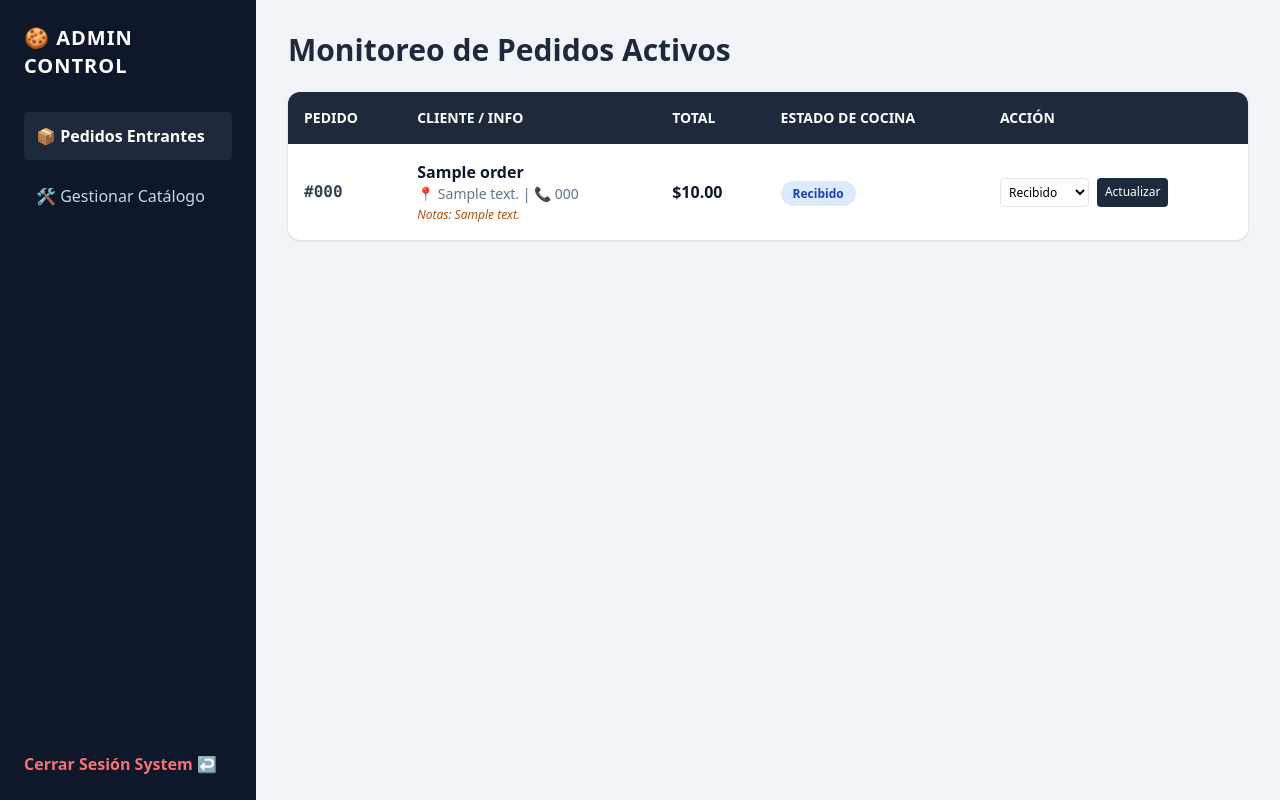
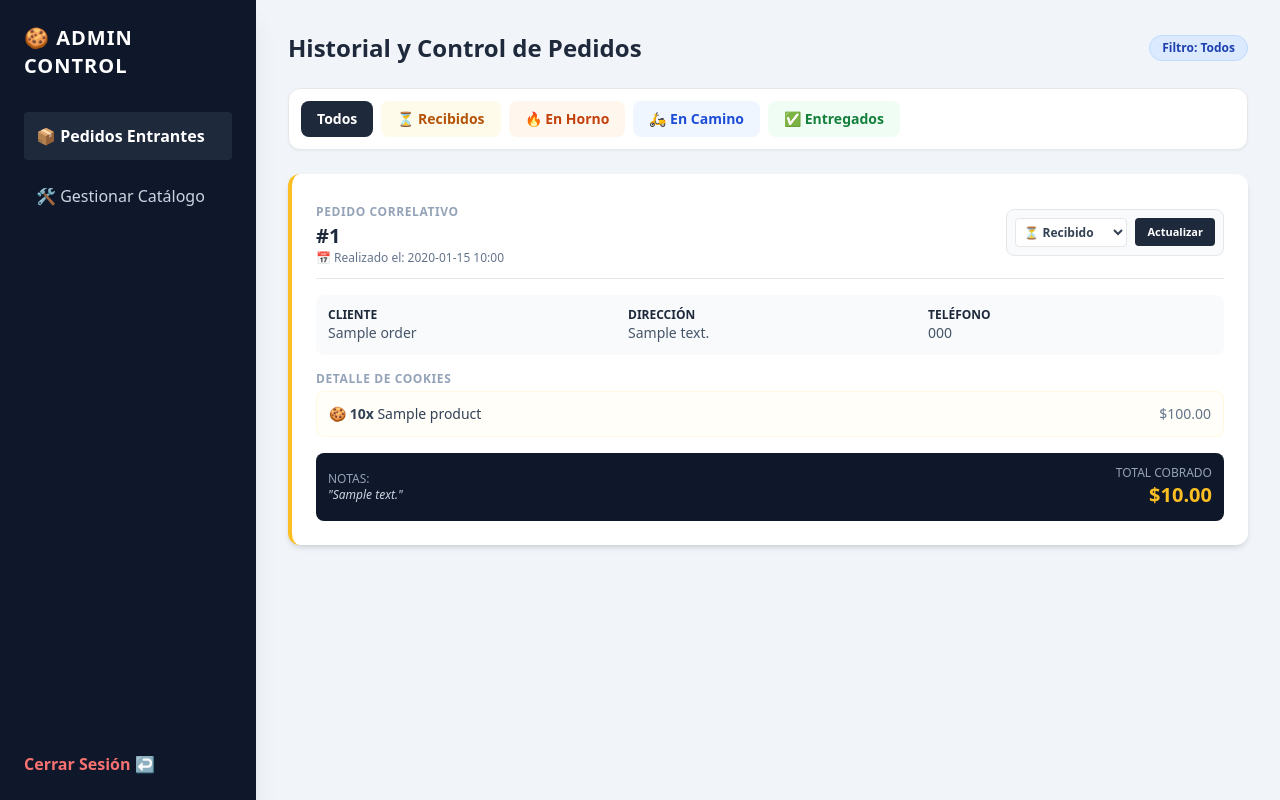
Before and after one commit to vicioold2-debug/Tienda_Cookies, a Flask app: page /admin in a window 1280 px wide. Run offline with Flask 3, Linux system fonts and the light colour scheme; a user stored in the database is signed in; tables that the repository leaves empty hold one stand-in row (values such as "Sample post"); some libraries are stand-ins or nearby versions.

Commit message:
Checkout Pro: Redireccion automatica directa a WhatsApp sin pasos intermedios

```diff
--- a/app.py
+++ b/app.py
@@ -1,6 +1,6 @@
 # app.py
 import os
-import uuid
+from datetime import datetime
 import urllib.parse
 from flask import Flask, render_template, request, redirect, url_for, session, flash
 from flask_sqlalchemy import SQLAlchemy
@@ -35,17 +35,17 @@ class Product(db.Model):
     price = db.Column(db.Float, nullable=False)
     image_url = db.Column(db.String(200), nullable=True)
     active = db.Column(db.Integer, default=1)
-    stock = db.Column(db.Integer, default=0) # NUEVO: Control de stock físico
+    stock = db.Column(db.Integer, default=0)
 
 class CookieOrder(db.Model):
-    id = db.Column(db.Integer, primary_key=True)
-    order_number = db.Column(db.String(50), unique=True, nullable=False)
+    id = db.Column(db.Integer, primary_key=True) # Este ID será nuestro número de pedido incremental
     customer_name = db.Column(db.String(100), nullable=False)
     address = db.Column(db.String(200), nullable=False)
     phone = db.Column(db.String(20), nullable=False)
     notes = db.Column(db.Text, nullable=True)
     total = db.Column(db.Float, nullable=False)
     status = db.Column(db.String(50), default='Recibido')
+    created_at = db.Column(db.DateTime, default=datetime.utcnow) # NUEVO: Registro de fecha y hora
     items = db.relationship('OrderItem', backref='order', lazy=True)
 
 class OrderItem(db.Model):
@@ -79,16 +79,15 @@ def add_to_cart(product_id):
     pid_str = str(product_id)
     qty_to_add = int(request.form.get('quantity', 1))
 
-    # Validar contra el stock total disponible
     current_in_cart = cart.get(pid_str, 0)
     if current_in_cart + qty_to_add > product.stock:
-        flash(f'No puedes agregar esa cantidad. Solo quedan {product.stock} unidades de {product.name}.', 'danger')
+        flash(f'No puedes agregar esa cantidad. Solo quedan {product.stock} unidades.', 'danger')
         return redirect(url_for('index'))
 
     cart[pid_str] = current_in_cart + qty_to_add
     session['cart'] = cart
     session.modified = True
-    flash('¡Cookies añadidas al carrito!', 'success')
+    flash('¡Cookies añadidas!', 'success')
     return redirect(url_for('index'))
 
 @app.route('/cart')
@@ -101,7 +100,6 @@ def cart():
     for pid_str, qty in list(session['cart'].items()):
         product = Product.query.get(int(pid_str))
         if product:
-            # Corrección por si el admin bajó el stock mientras el usuario navegaba
             if qty > product.stock:
                 qty = product.stock
                 session['cart'][pid_str] = qty
@@ -126,7 +124,7 @@ def cart_increase(product_id):
                 session['cart'][pid_str] += 1
                 session.modified = True
             else:
-                flash(f'Alcanzaste el límite de stock disponible para {product.name}.', 'warning')
+                flash(f'Límite de stock alcanzado.', 'warning')
     return redirect(url_for('cart'))
 
 @app.route('/cart/decrease/<int:product_id>')
@@ -147,7 +145,6 @@ def cart_delete_item(product_id):
         if pid_str in session['cart']:
             session['cart'].pop(pid_str)
             session.modified = True
-    flash('Producto removido del carrito', 'info')
     return redirect(url_for('cart'))
 
 @app.route('/clear_cart')
@@ -170,12 +167,11 @@ def checkout():
         items_to_save = []
         detalles_whatsapp = []
 
-        # Validar y restar stock al confirmar la orden
         for pid_str, qty in session['cart'].items():
             product = Product.query.get(int(pid_str))
             if product:
                 if qty > product.stock:
-                    flash(f'El stock de {product.name} cambió. Por favor revisa tu carrito.', 'danger')
+                    flash(f'El stock de {product.name} cambió. Revisa tu carrito.', 'danger')
                     return redirect(url_for('cart'))
 
                 subtotal = product.price * qty
@@ -183,28 +179,28 @@ def checkout():
                 items_to_save.append((product, qty, product.price))
                 detalles_whatsapp.append(f"- {qty}x {product.name} (${subtotal:.2f})")
 
-        order_number = str(uuid.uuid4()).split('-')[0].upper()
-
+        # Guardar primero para generar el ID incremental automático
         new_order = CookieOrder(
-            order_number=order_number, customer_name=customer_name,
-            address=address, phone=phone, notes=notes, total=total
+            customer_name=customer_name, address=address, phone=phone, notes=notes, total=total
         )
         db.session.add(new_order)
-        db.session.commit()
+        db.session.commit() # Aquí se crea el new_order.id (ej: 1, 2, 3...)
 
         for prod, qty, price in items_to_save:
             item = OrderItem(order_id=new_order.id, product_id=prod.id, quantity=qty, price=price)
             db.session.add(item)
-            prod.stock -= qty # DESCONTAR DEL STOCK REAL
+            prod.stock -= qty
 
         db.session.commit()
-        session.pop('cart', None)
+        session.pop('cart', None) # Limpiamos el carrito
 
+        # --- CONFIGURACIÓN DE TU WHATSAPP ---
         tu_telefono = "5491112345678"
+
         productos_texto = "\n".join(detalles_whatsapp)
         mensaje_bruto = (
             f"¡Hola! Vengo de la web y quiero confirmar mi pedido:\n\n"
-            f"*Pedido:* #{order_number}\n"
+            f"*Pedido:* #{new_order.id}\n"
             f"*Cliente:* {customer_name}\n"
             f"*Dirección:* {address}\n"
             f"*Teléfono:* {phone}\n"
@@ -216,7 +212,8 @@ def checkout():
         mensaje_encriptado = urllib.parse.quote(mensaje_bruto)
         whatsapp_url = f"https://wa.me/{tu_telefono}?text={mensaje_encriptado}"
 
-        return render_template('order_success.html', order_number=order_number, whatsapp_url=whatsapp_url)
+        # CAMBIO CLAVE: Redirección automática directa sin pantallas intermedias
+        return redirect(whatsapp_url)
 
     return render_template('checkout.html')
 
@@ -226,9 +223,7 @@ def checkout():
 # ==========================================
 
 def check_admin_auth():
-    if 'admin_logged_in' not in session:
-        return False
-    return True
+    return 'admin_logged_in' in session
 
 @app.route('/admin/login', methods=['GET', 'POST'])
 def admin_login():
@@ -265,10 +260,17 @@ def admin_dashboard():
         if order:
             order.status = new_status
             db.session.commit()
-            flash(f'Pedido #{order.order_number} actualizado a: {new_status}', 'success')
+            flash(f'Pedido #{order.id} actualizado a: {new_status}', 'success')
 
-    orders = CookieOrder.query.order_by(CookieOrder.id.desc()).all()
-    return render_template('admin/dashboard.html', orders=orders)
+    # Capturar filtro de estado opcional desde la URL (ej: /admin/dashboard?status=En horno)
+    status_filter = request.args.get('status', 'Todos')
+
+    if status_filter == 'Todos':
+        orders = CookieOrder.query.order_by(CookieOrder.id.desc()).all()
+    else:
+        orders = CookieOrder.query.filter_by(status=status_filter).order_by(CookieOrder.id.desc()).all()
+
+    return render_template('admin/dashboard.html', orders=orders, current_filter=status_filter)
 
 @app.route('/admin/products', methods=['GET', 'POST'])
 def admin_products():
@@ -279,7 +281,7 @@ def admin_products():
         name = request.form['name']
         description = request.form['description']
         price = float(request.form['price'])
-        stock = int(request.form.get('stock', 0)) # NUEVO: Capturar stock inicial
+        stock = int(request.form.get('stock', 0))
 
         file = request.files['image']
         filename = 'default_cookie.jpg'
@@ -290,7 +292,6 @@ def admin_products():
         new_product = Product(name=name, description=description, price=price, image_url=filename, stock=stock)
         db.session.add(new_product)
         db.session.commit()
-        flash('¡Nueva cookie agregada al catálogo con éxito!', 'success')
         return redirect(url_for('admin_products'))
 
     products = Product.query.filter_by(active=1).all()
@@ -304,10 +305,9 @@ def edit_product(product_id):
     product = Product.query.get(product_id)
     if product:
         product.price = float(request.form['price'])
-        product.stock = int(request.form['stock']) # NUEVO: Permitir editar stock desde la tabla
+        product.stock = int(request.form['stock'])
         product.description = request.form['description']
         db.session.commit()
-        flash(f'¡{product.name} actualizada correctamente!', 'success')
     return redirect(url_for('admin_products'))
 
 @app.route('/admin/products/delete/<int:product_id>')
@@ -319,10 +319,29 @@ def delete_product(product_id):
     if product:
         product.active = 0
         db.session.commit()
-        flash('Producto removido del catálogo público.', 'warning')
     return redirect(url_for('admin_products'))
 
 if __name__ == '__main__':
+    from werkzeug.security import generate_password_hash # Import necesario para encriptar la pass inicial
+
+    if not os.path.exists(os.path.join(os.getcwd(), 'instance')):
+        os.makedirs(os.path.join(os.getcwd(), 'instance'))
+
+    with app.app_context():
+        db.create_all()
+
+        # NUEVO: Crear usuario administrador por defecto si la tabla está vacía
+        admin_exists = User.query.filter_by(username='admin').first()
+        if not admin_exists:
+            hashed_pw = generate_password_hash('admin123') # ← AQUÍ ESTÁ TU CONTRASEÑA
+            default_admin = User(username='admin', password=hashed_pw)
+            db.session.add(default_admin)
+            db.session.commit()
+            print("¡Usuario administrador creado con éxito! (User: admin | Pass: admin123)")
+
+        print("¡Base de datos limpia y tablas sincronizadas correctamente!")
+
     if not os.path.exists(app.config['UPLOAD_FOLDER']):
         os.makedirs(app.config['UPLOAD_FOLDER'])
+
     app.run(debug=True)
--- a/init_db.py
+++ b/init_db.py
@@ -23,8 +23,7 @@ def init_database():
             description TEXT,
             price REAL NOT NULL,
             image_url TEXT,
-            active INTEGER DEFAULT 1,
-            stock INTEGER DEFAULT 0
+            active INTEGER DEFAULT 1
         )
     ''')
 
--- a/templates/admin/dashboard.html
+++ b/templates/admin/dashboard.html
@@ -2,12 +2,11 @@
 <html lang="es">
 <head>
     <meta charset="UTF-8">
-    <title>Admin Dashboard</title>
+    <title>Panel de Pedidos</title>
     <script src="https://cdn.tailwindcss.com"></script>
 </head>
 <body class="bg-slate-100 min-h-screen flex">
-    <!-- Sidebar -->
-    <div class="w-64 bg-slate-900 text-slate-300 p-6 flex flex-col justify-between">
+    <div class="w-64 bg-slate-900 text-slate-300 p-6 flex flex-col justify-between shadow-xl">
         <div>
             <h2 class="text-xl font-black text-white mb-8 tracking-wider">🍪 ADMIN CONTROL</h2>
             <nav class="space-y-3">
@@ -15,58 +14,75 @@
                 <a href="{{ url_for('admin_products') }}" class="block p-3 rounded hover:bg-slate-800 transition">🛠 Gestionar Catálogo</a>
             </nav>
         </div>
-        <a href="{{ url_for('admin_logout') }}" class="text-red-400 font-bold hover:underline">Cerrar Sesión System ↩</a>
+        <a href="{{ url_for('admin_logout') }}" class="text-red-400 font-bold hover:underline">Cerrar Sesión ↩</a>
     </div>
 
-    <!-- Main Content -->
     <div class="flex-grow p-8">
-        <h2 class="text-3xl font-bold text-slate-800 mb-6">Monitoreo de Pedidos Activos</h2>
-        <div class="bg-white rounded-xl shadow overflow-hidden">
-            <table class="w-full text-left border-collapse">
-                <thead>
-                    <tr class="bg-slate-800 text-white text-sm uppercase">
-                        <th class="p-4">Pedido</th>
-                        <th class="p-4">Cliente / Info</th>
-                        <th class="p-4">Total</th>
-                        <th class="p-4">Estado de Cocina</th>
-                        <th class="p-4">Acción</th>
-                    </tr>
-                </thead>
-                <tbody class="divide-y divide-slate-200">
-                    {% for order in orders %}
-                    <tr class="hover:bg-slate-50">
-                        <td class="p-4 font-mono font-bold text-slate-700">#{{ order.order_number }}</td>
-                        <td class="p-4 text-sm">
-                            <strong class="text-slate-900 text-base">{{ order.customer_name }}</strong><br>
-                            <span class="text-slate-500">📍 {{ order.address }} | 📞 {{ order.phone }}</span><br>
-                            <span class="text-xs italic text-amber-700">Notas: {{ order.notes or 'Ninguna' }}</span>
-                        </td>
-                        <td class="p-4 font-bold text-slate-900">${{ "%.2f"|format(order.total) }}</td>
-                        <td class="p-4">
-                            <span class="px-3 py-1 rounded-full font-bold text-xs
-                                {% if order.status == 'Recibido' %} bg-blue-100 text-blue-800
-                                {% elif order.status == 'En horno' %} bg-amber-100 text-amber-800
-                                {% elif order.status == 'En camino' %} bg-purple-100 text-purple-800
-                                {% else %} bg-green-100 text-green-800 {% endif %}">
-                                {{ order.status }}
-                            </span>
-                        </td>
-                        <td class="p-4">
-                            <form method="POST" class="flex gap-2">
-                                <input type="hidden" name="order_id" value="{{ order.id }}">
-                                <select name="status" class="p-1 border rounded text-xs bg-white">
-                                    <option value="Recibido">Recibido</option>
-                                    <option value="En horno">En horno</option>
-                                    <option value="En camino">En camino</option>
-                                    <option value="Entregado">Entregado</option>
-                                </select>
-                                <button type="submit" class="bg-slate-800 text-white px-2 py-1 rounded text-xs hover:bg-slate-700">Actualizar</button>
-                            </form>
-                        </td>
-                    </tr>
-                    {% endfor %}
-                </tbody>
-            </table>
+        <div class="flex justify-between items-center mb-6">
+            <h2 class="text-2xl font-black text-slate-800">Historial y Control de Pedidos</h2>
+            <span class="bg-blue-100 text-blue-800 text-xs font-semibold px-3 py-1 rounded-full border border-blue-200">Filtro: {{ current_filter }}</span>
+        </div>
+
+        <div class="flex flex-wrap gap-2 mb-6 bg-white p-3 rounded-xl shadow-sm border">
+            <a href="{{ url_for('admin_dashboard', status='Todos') }}" class="px-4 py-2 rounded-lg text-sm font-bold transition {% if current_filter == 'Todos' %} bg-slate-800 text-white {% else %} bg-slate-100 text-slate-600 hover:bg-slate-200 {% endif %}">Todos</a>
+            <a href="{{ url_for('admin_dashboard', status='Recibido') }}" class="px-4 py-2 rounded-lg text-sm font-bold transition {% if current_filter == 'Recibido' %} bg-amber-500 text-white {% else %} bg-amber-50 text-amber-700 hover:bg-amber-100 {% endif %}">⏳ Recibidos</a>
+            <a href="{{ url_for('admin_dashboard', status='En horno') }}" class="px-4 py-2 rounded-lg text-sm font-bold transition {% if current_filter == 'En horno' %} bg-orange-500 text-white {% else %} bg-orange-50 text-orange-700 hover:bg-orange-100 {% endif %}">🔥 En Horno</a>
+            <a href="{{ url_for('admin_dashboard', status='En camino') }}" class="px-4 py-2 rounded-lg text-sm font-bold transition {% if current_filter == 'En camino' %} bg-blue-500 text-white {% else %} bg-blue-50 text-blue-700 hover:bg-blue-100 {% endif %}">🛵 En Camino</a>
+            <a href="{{ url_for('admin_dashboard', status='Entregado') }}" class="px-4 py-2 rounded-lg text-sm font-bold transition {% if current_filter == 'Entregado' %} bg-green-600 text-white {% else %} bg-green-50 text-green-700 hover:bg-green-100 {% endif %}">✅ Entregados</a>
+        </div>
+
+        <div class="space-y-4">
+            {% if not orders %}
+                <div class="bg-white p-8 rounded-xl text-center shadow border text-slate-400 font-medium">No hay pedidos registrados con este estado.</div>
+            {% endif %}
+
+            {% for order in orders %}
+            <div class="bg-white p-6 rounded-xl shadow-md border-l-4 transition hover:shadow-lg
+                {% if order.status == 'Recibido' %} border-amber-400 {% elif order.status == 'En horno' %} border-orange-500 {% elif order.status == 'En camino' %} border-blue-500 {% else %} border-green-500 {% endif %}">
+
+                <div class="flex flex-col md:flex-row justify-between items-start md:items-center gap-4 mb-4 border-b pb-3">
+                    <div>
+                        <span class="text-xs font-black tracking-wider text-slate-400 uppercase">PEDIDO CORRELATIVO</span>
+                        <h3 class="text-xl font-black text-slate-800">#{{ order.id }}</h3>
+                        <p class="text-xs text-slate-500 font-medium">📅 Realizado el: {{ order.created_at.strftime('%Y-%m-%d %H:%M') }}</p>
+                    </div>
+
+                    <form method="POST" class="flex gap-2 items-center bg-slate-50 p-2 rounded-lg border">
+                        <input type="hidden" name="order_id" value="{{ order.id }}">
+                        <select name="status" class="text-xs font-bold p-1 bg-white border rounded text-slate-700 focus:outline-none">
+                            <option value="Recibido" {% if order.status == 'Recibido' %}selected{% endif %}>⏳ Recibido</option>
+                            <option value="En horno" {% if order.status == 'En horno' %}selected{% endif %}>🔥 En Horno</option>
+                            <option value="En camino" {% if order.status == 'En camino' %}selected{% endif %}>🛵 En Camino</option>
+                            <option value="Entregado" {% if order.status == 'Entregado' %}selected{% endif %}>✅ Entregado</option>
+                        </select>
+                        <button type="submit" class="bg-slate-800 hover:bg-slate-900 text-white text-[11px] font-bold px-3 py-1.5 rounded transition">Actualizar</button>
+                    </form>
+                </div>
+
+                <div class="grid grid-cols-1 md:grid-cols-3 gap-4 text-sm text-slate-600 mb-4 bg-slate-50 p-3 rounded-lg">
+                    <div><strong class="text-slate-800 text-xs block">CLIENTE</strong> {{ order.customer_name }}</div>
+                    <div><strong class="text-slate-800 text-xs block">DIRECCIÓN</strong> {{ order.address }}</div>
+                    <div><strong class="text-slate-800 text-xs block">TELÉFONO</strong> {{ order.phone }}</div>
+                </div>
+
+                <div class="mb-4">
+                    <strong class="text-xs text-slate-400 block tracking-wider mb-1 uppercase">Detalle de Cookies</strong>
+                    <ul class="space-y-1 bg-amber-50/30 p-3 rounded-lg border border-amber-100/50">
+                        {% for item in order.items %}
+                        <li class="text-sm text-slate-700 flex justify-between">
+                            <span>🍪 <strong>{{ item.quantity }}x</strong> {{ item.product.name }}</span>
+                            <span class="font-medium text-slate-500">${{ "%.2f"|format(item.price * item.quantity) }}</span>
+                        </li>
+                        {% endfor %}
+                    </ul>
+                </div>
+
+                <div class="flex justify-between items-center bg-slate-900 text-white p-3 rounded-lg">
+                    <div class="text-xs"><strong class="text-slate-400 block font-normal">NOTAS:</strong> <span class="italic text-slate-300">"{{ order.notes }}"</span></div>
+                    <div class="text-right"><span class="text-xs text-slate-400 block">TOTAL COBRADO</span><span class="text-xl font-black text-amber-400">${{ "%.2f"|format(order.total) }}</span></div>
+                </div>
+            </div>
+            {% endfor %}
         </div>
     </div>
 </body>
```
Also changed, not shown: instance/cookies.db, static/uploads/Captura_de_pantalla_2026-05-24_001347.png (added).
